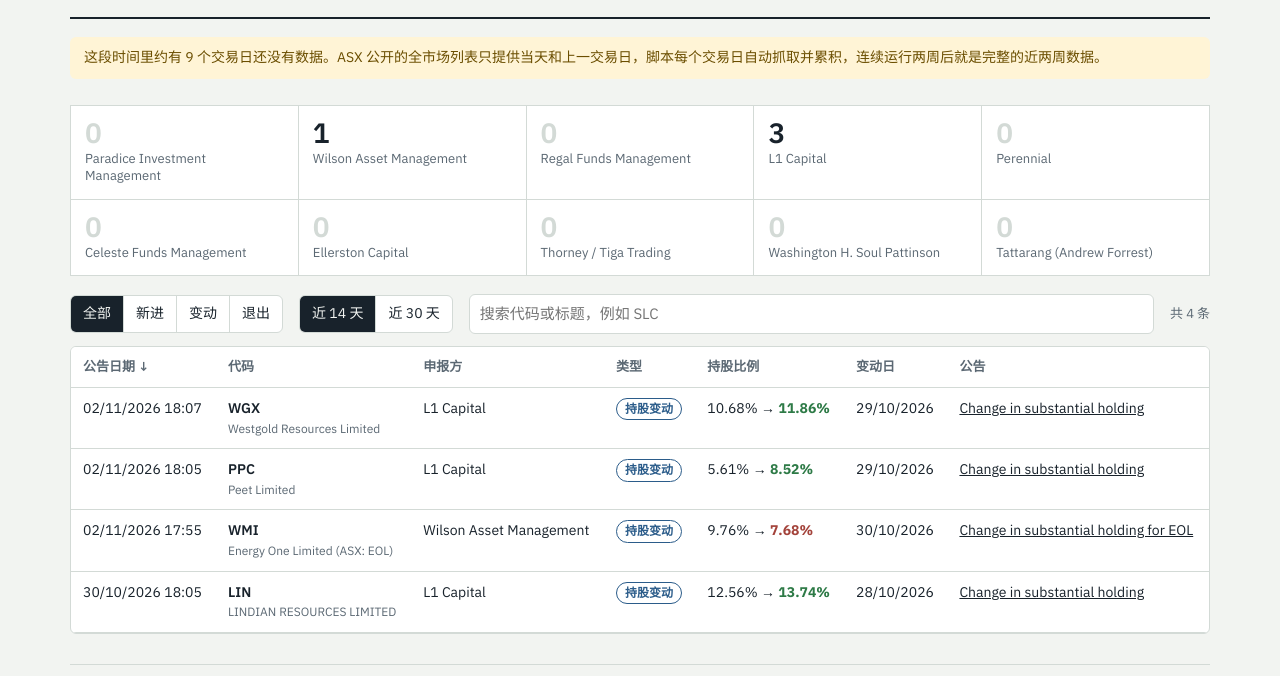
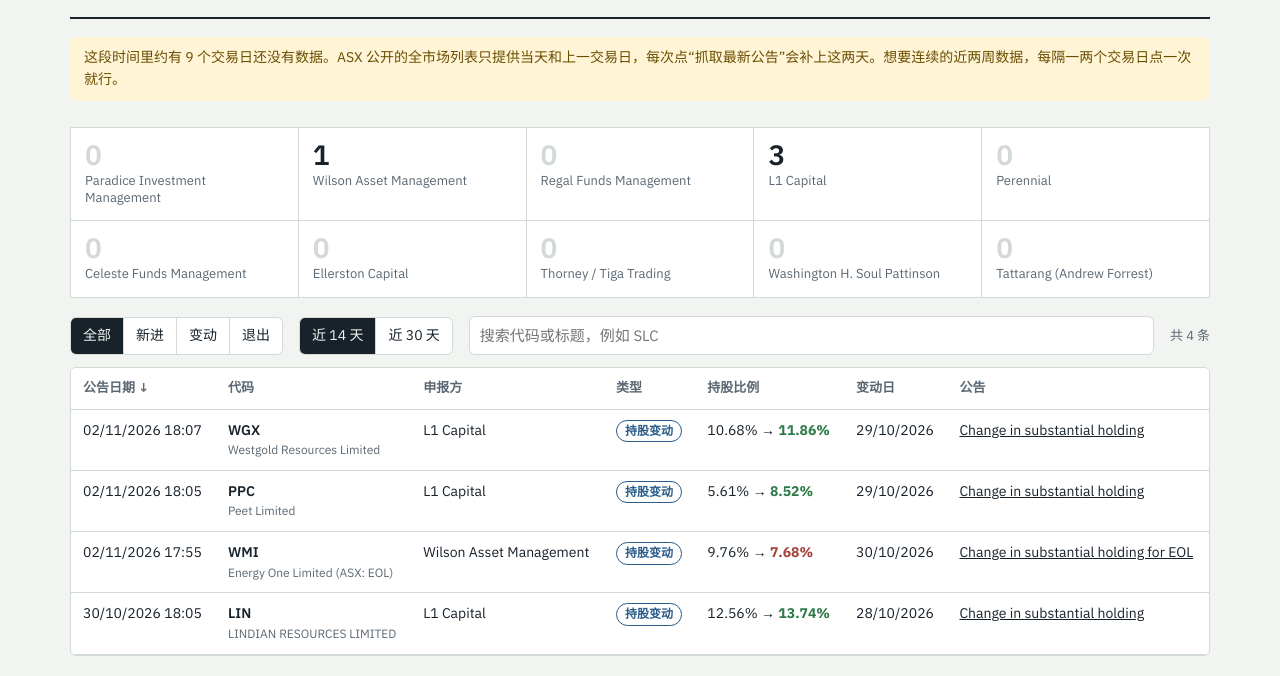
Before and after one commit to lokliaoau-bot/asx-substantial-tracker, a plain HTML site: page index.html in a window 1280 px wide. Shown: the part 111-787 px from the top of the page. Drawn offline with Linux system fonts and the light colour scheme.

Commit message:
Run scraper only on demand from the web page button
Remove the scheduled triggers; scrape-substantial now runs only via
workflow_dispatch. Update coverage hint and docs accordingly.

Co-Authored-By: Claude Opus 5.5 <noreply@anthropic.com>
Claude-Session: https://claude.ai/code/session_01WM4udHNNKf8x87ty4DSgKV

```diff
--- a/index.html
+++ b/index.html
@@ -554,7 +554,7 @@ footer { margin-top: 26px; font-size: 13px; color: var(--muted); max-width: 80ch
     const missing = weekdaysBetween(from, end) - covered.length;
     if (missing >= 2) {
       cov.hidden = false;
-      cov.textContent = `这段时间里约有 ${missing} 个交易日还没有数据。ASX 公开的全市场列表只提供当天和上一交易日，脚本每个交易日自动抓取并累积，连续运行两周后就是完整的近两周数据。`;
+      cov.textContent = `这段时间里约有 ${missing} 个交易日还没有数据。ASX 公开的全市场列表只提供当天和上一交易日，每次点“抓取最新公告”会补上这两天。想要连续的近两周数据，每隔一两个交易日点一次就行。`;
     } else {
       cov.hidden = true;
     }
```
Also changed, not shown: 3 other files.
